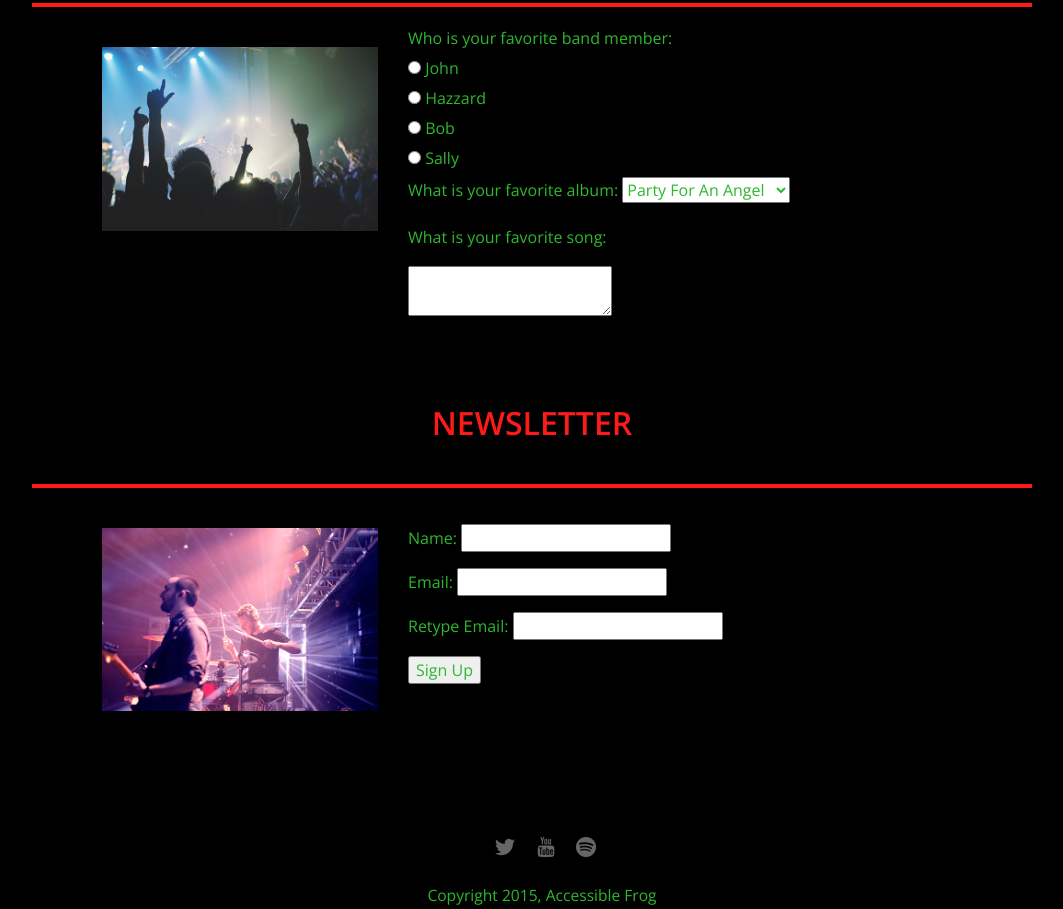
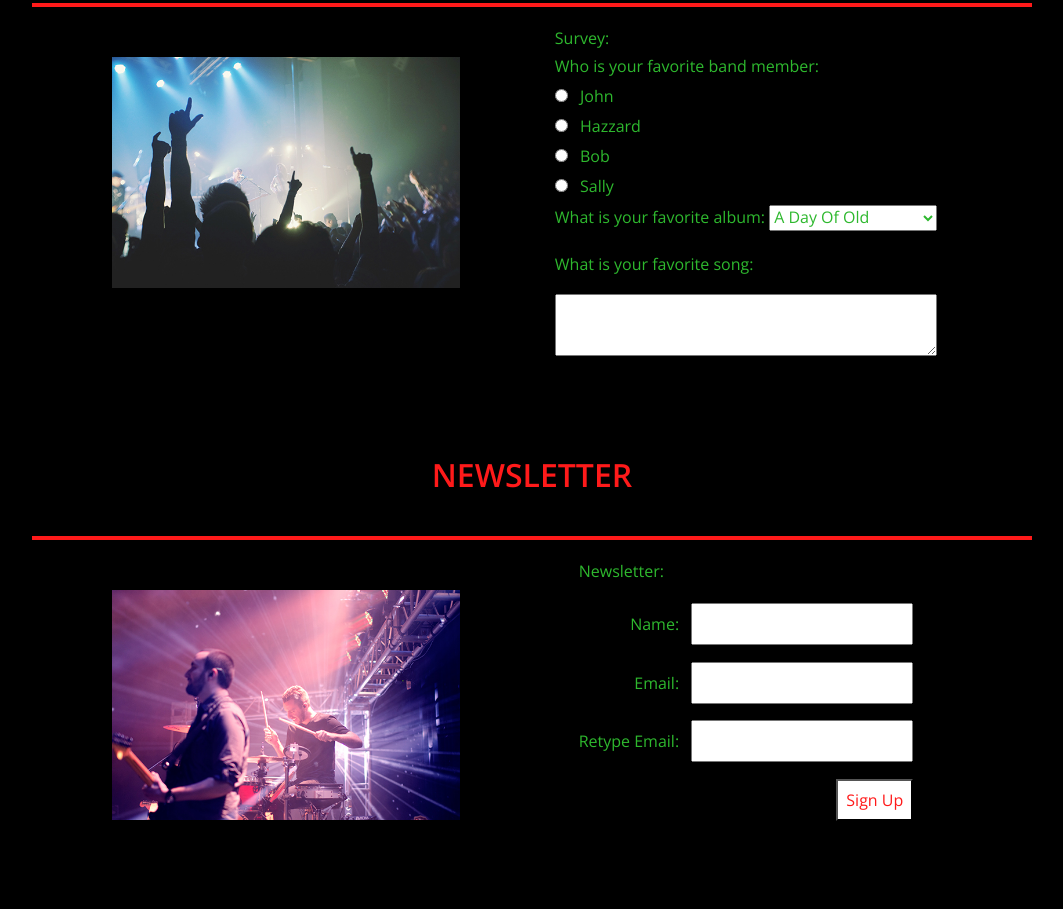
Before and after one commit to BenAttenborough/accessibility_refactor_v6, a plain HTML site: page survey.html in a window 1280 px wide. Shown: the part 580-1489 px from the top of the page, without its empty margins (108-1171 px from the left). Drawn offline with nearby package versions, Linux system fonts and the light colour scheme.

Commit message:
Work on form

```diff
--- a/styles/scss/components/_forms.scss
+++ b/styles/scss/components/_forms.scss
@@ -1,12 +1,39 @@
+fieldset {
+  border-style: none;
+}
+
+legend {
+  text-align: left;
+}
+
 label {
   display: inline-block;
   margin-bottom: .5em;
 }
+
+textarea,
+input[type=text],
+input[type=email],
+input[type=radio],
+button[type=submit] {
+  color: #000;
+  padding: 0.5em;
+}
+
+button[type=submit] {
+  background-color: #ffffff;
+  color: $highlight-color;
+}
+
+textarea {
+  width: 100%;
+}
+
 input:focus,
 textarea:focus,
 a:focus,
-button:focus,
-select:focus{
+button[type=submit]:focus,
+select:focus {
   outline-color: red;
 }
 
@@ -14,3 +41,39 @@ input:focus,
 textarea:focus {
   background-color: $focus-color;
 }
+
+.input_label {
+  margin-left: 0.5em;
+}
+
+/* Survey page styles */
+
+.photo {
+  width: 60%;
+  padding: 10px;
+}
+
+form {
+  margin: 0 auto;
+  text-align: left;
+  display: inline-block;
+}
+
+.container {
+  text-align: center;
+  width: 100%;
+}
+
+.newsletter {
+  text-align: right;
+  label {
+    margin-right: 0.5em;
+  }
+}
+
+/* Styles for larger screens */
+@media screen and (min-width: 840px) {
+  .photo {
+    width: 40%;
+  }
+}
--- a/styles/scss/helpers/_variables.scss
+++ b/styles/scss/helpers/_variables.scss
@@ -4,7 +4,7 @@ $tablet-up: 840px;
 // Colors
 //$bg-color: #404040;
 $bg-color: #000;
-$focus-color: #ffb3b3;
+$focus-color: #ffe6e6;
 
 // Typography
 //$body-text-color: #3A6355;
--- a/survey.html
+++ b/survey.html
@@ -34,41 +34,44 @@
             <img class="photo" src="img/concert01.jpg" alt="Crowd at concert">
             <div class="container">
                 <form class="survey">
+                    <fieldset>
+                        <legend>Survey:</legend>
                         <label>Who is your favorite band member:</label>
                         <div class="radio">
                             <input type="radio" name="fave_member" id="John" value="John">
-                        <label for="John" class="light">John</label>
+                            <label for="John" class="input_label">John</label>
                         </div>
                         <div class="radio">
                             <input type="radio" name="fave_member" id="Hazzard" value="Hazzard">
-                        <label for="Hazzard" class="light">Hazzard</label>
+                            <label for="Hazzard" class="input_label">Hazzard</label>
                         </div>
                         <div class="radio">
                             <input type="radio" name="fave_member" id="Bob" value="Bob">
-                        <label for="Bob" class="light">Bob</label>
+                            <label for="Bob" class="input_label">Bob</label>
                         </div>
                         <div class="radio">
                             <input type="radio" name="fave_member" id="Sally" value="Sally">
-                        <label for="Sally" class="light">Sally</label>
+                            <label for="Sally" class="input_label">Sally</label>
                         </div>
 
                         <label>What is your favorite album:</label>
                         <select id="albums" name="select">
-                        <option value="1">Party For An Angel</option>
-                        <option value="2">A Day Of Old</option>
-                        <option value="3">Finding My Shadow</option>
-                        <option value="4">Diamond Fireworks</option>
-                        <option value="5">Enjoy Your Desire</option>
-                        <option value="6">This Is For You</option>
+                            <option value="1">A Day Of Old</option>
+                            <option value="2">Diamond Fireworks</option>
+                            <option value="3">Enjoy Your Desire</option>
+                            <option value="4">Finding My Shadow</option>
+                            <option value="5">Heroic Forever</option>
+                            <option value="6">Midnight Fires</option>
                             <option value="7">Music Of My Life</option>
-                        <option value="8">Song For Yesterday</option>
-                        <option value="9">Heroic Forever</option>
-                        <option value="10">Midnight Fires</option>
-                        <option value="11">Street Of The Rider</option>
+                            <option value="8">Party For An Angel</option>
+                            <option value="9">Song For Yesterday</option>
+                            <option value="10">Street Of The Rider</option>
+                            <option value="11">This Is For You</option>
                         </select>
 
                         <p>What is your favorite song:</p>
                         <textarea></textarea>
+                    </fieldset>
                 </form>
             </div>
         </div>
@@ -79,11 +82,22 @@
             <img class="photo" src="img/the_band.jpg" alt="The band performing">
             <div class="container">
                 <form class="newsletter">
-
-                    <p>Name: <input type="text" name="textfield"></p>
-                    <p>Email: <input type="email" name="textfield"></p>
-                    <p>Retype Email: <input type="email" name="textfield"></p>
+                    <fieldset>
+                        <legend>Newsletter:</legend>
+                        <p>
+                            <label for="user_name">Name:</label>
+                            <input type="text" id="user_name" name="textfield">
+                        </p>
+                        <p>
+                            <label for="user_email">Email:</label>
+                            <input type="email" id="user_email" name="textfield">
+                        </p>
+                        <p>
+                            <label for="user_email_validation">Retype Email:</label>
+                            <input type="email" id="user_email_validation" name="textfield">
+                        </p>
                         <button type="submit">Sign Up</button>
+                    </fieldset>
                 </form>
             </div>
         </div>
```
Also changed, not shown: styles/style.css, 1 other file. Lines whose indentation alone changed are shown as unchanged.
